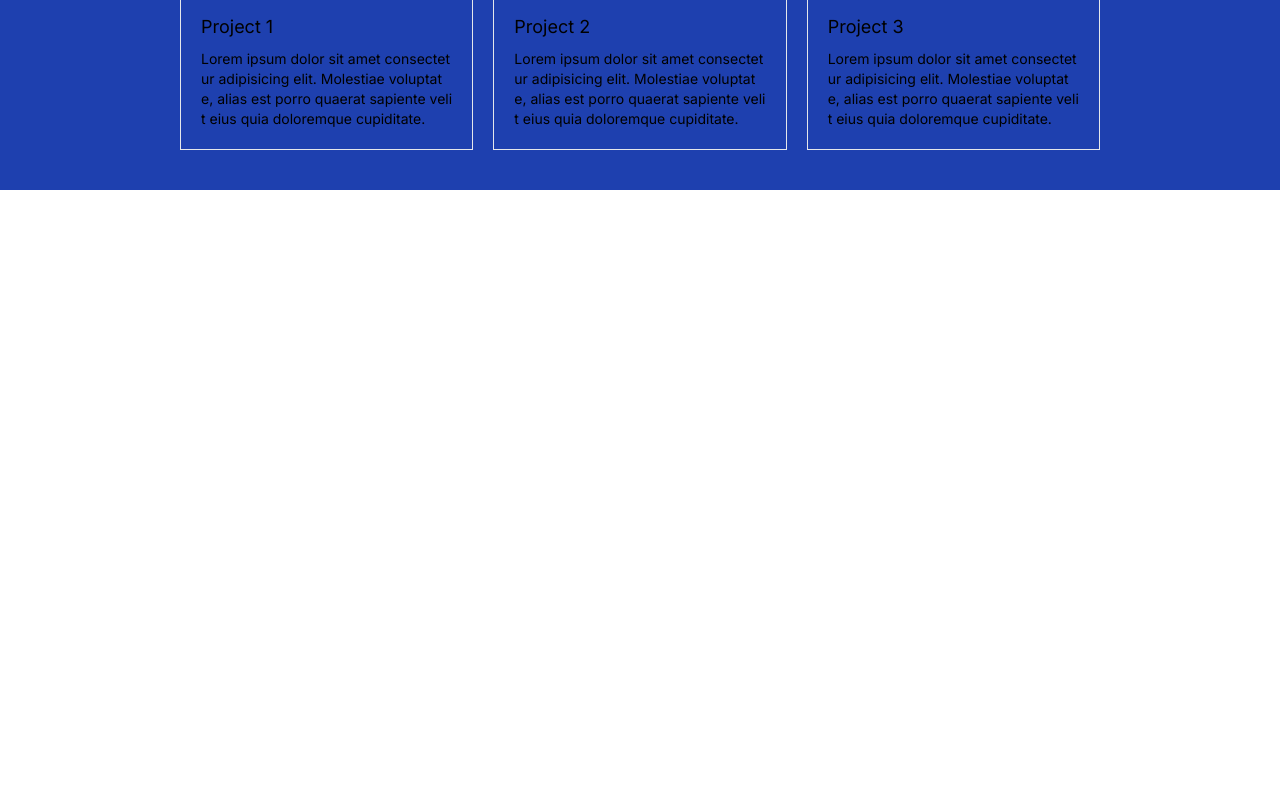
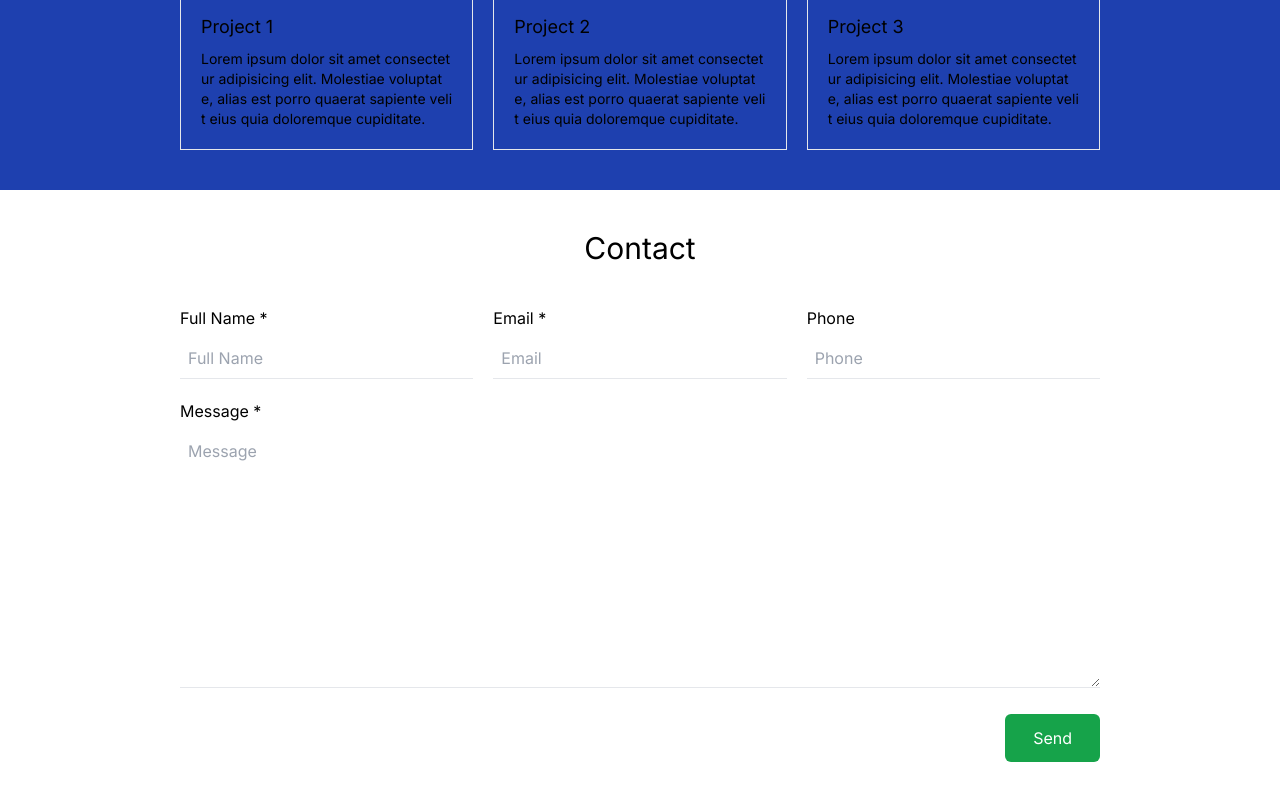
Before and after one commit to f-pistone/portfolio, a Next.js app: page / in a window 1280 px wide. Shown: the part 810-1610 px from the top of the page. Before the commit the page ends 1000 px from the top, so only its background shows below. Built offline with nearby package versions, Linux system fonts and the light colour scheme.

Commit message:
ADD Contact page

```diff
--- a/app/page.tsx
+++ b/app/page.tsx
@@ -1,11 +1,13 @@
 import About from "@/components/About/About";
 import Projects from "@/components/Projects/Projects";
+import Contact from "@/components/Contact/Contact";
 
 export default function Main() {
   return (
     <main>
       <About></About>
       <Projects></Projects>
+      <Contact></Contact>
     </main>
   );
 }
--- /dev/null
+++ b/components/Contact/Contact.tsx
@@ -0,0 +1,72 @@
+export default function Contact() {
+  return (
+    <section>
+      <div className="max-w-[1000px] mx-auto my-0">
+        <div className="p-10">
+          <h2 className="text-center text-3xl mb-10">Contact</h2>
+          <form className="grid grid-cols-1 md:grid-cols-3 gap-5">
+            <div>
+              <label className="block mb-2" htmlFor="fullname">
+                Full Name *
+              </label>
+              <input
+                type="text"
+                className="p-2 w-full border-b hover:border-gray-500 focus:border-blue-500 focus:outline-none transition"
+                name="fullname"
+                id="fullname"
+                placeholder="Full Name"
+                required
+              />
+            </div>
+            <div>
+              <label className="block mb-2" htmlFor="email">
+                Email *
+              </label>
+              <input
+                type="email"
+                className="p-2 w-full border-b hover:border-gray-500 focus:border-blue-500 focus:outline-none transition"
+                name="email"
+                id="email"
+                placeholder="Email"
+                required
+              />
+            </div>
+            <div>
+              <label className="block mb-2" htmlFor="phone">
+                Phone
+              </label>
+              <input
+                type="text"
+                className="p-2 w-full border-b hover:border-gray-500 focus:border-blue-500 focus:outline-none transition"
+                name="phone"
+                id="phone"
+                placeholder="Phone"
+              />
+            </div>
+            <div className="md:col-span-3">
+              <label className="block mb-2" htmlFor="message">
+                Message *
+              </label>
+              <textarea
+                className="p-2 w-full border-b hover:border-gray-500 focus:border-blue-500 focus:outline-none transition"
+                name="message"
+                id="message"
+                placeholder="Message"
+                rows={10}
+                required
+              ></textarea>
+            </div>
+            <div className="md:col-span-3 text-right">
+              <button
+                type="button"
+                className="px-7 py-3 rounded-md text-white bg-green-600 hover:bg-green-500 transition"
+              >
+                Send
+              </button>
+            </div>
+          </form>
+        </div>
+      </div>
+    </section>
+  );
+}
```
